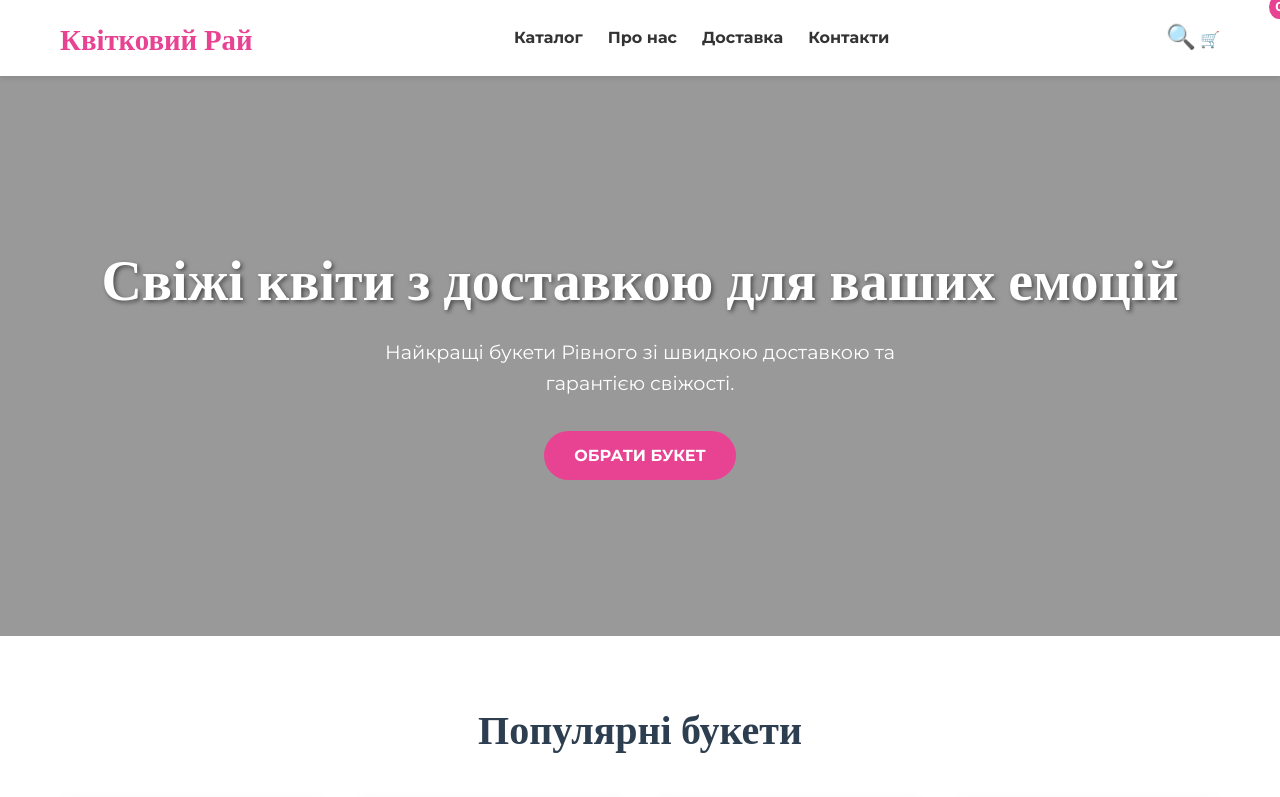
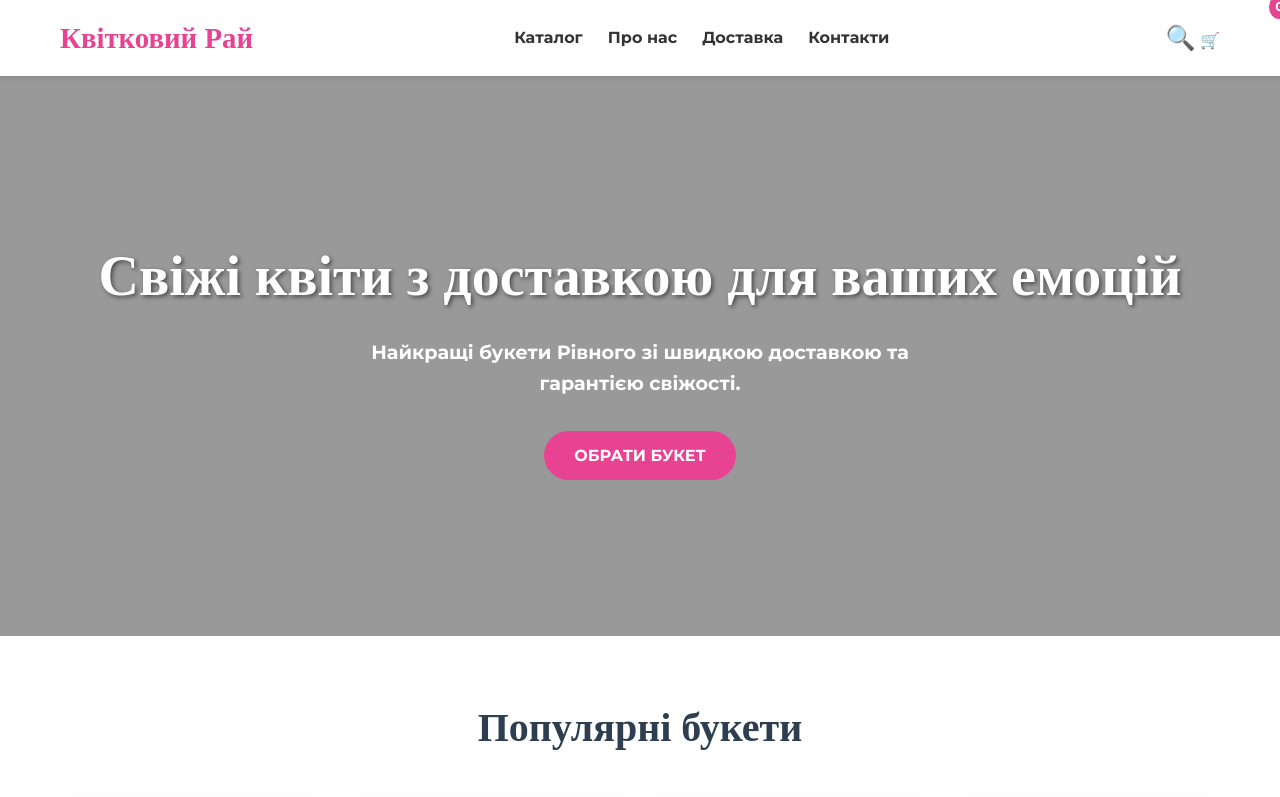
Before and after one commit to XaKePMaN/-, a plain HTML site: page index.html in a window 1280 px wide. Shown: the top 797 px of the page. Drawn offline with nearby package versions, Linux system fonts and the light colour scheme.

Commit message:
updated font and some colors

```diff
--- a/index.html
+++ b/index.html
@@ -6,9 +6,9 @@
     <title>Квітковий Рай - Доставка квітів Рівне</title>
     <link rel="stylesheet" href="style.css">
     <link rel="preconnect" href="https://fonts.googleapis.com">
-    <link rel="preconnect" href="https://fonts.gstatic.com" crossorigin>
+    <link rel="preconnect" href="https://fonts.gstatic.com" crossorigin />
+    <link href="https://fonts.googleapis.com/css2?family=Montserrat:wght@400;700&display=swap" rel="stylesheet"/>
     <link rel="icon" href="images/favicon.png" type="image/png">
-    <link href="https://fonts.googleapis.com/css2?family=Montserrat:wght@400;700&family=Playfair+Display:wght@700&display=swap" rel="stylesheet">
 </head>
 <body>
 
--- a/style.css
+++ b/style.css
@@ -398,3 +398,8 @@ h2 {
        grid-template-columns: 1fr; /* 1 колонка */
    }
 }
+
+*{
+   font-family: "Montserrat", sans-serif;
+   font-weight: bold;
+ }
```
Also changed, not shown: about.html (+2 -2 lines), catalog.html (+2 -2 lines), catalog2.html (+2 -2 lines), kohsick.html (+2 -2 lines).
